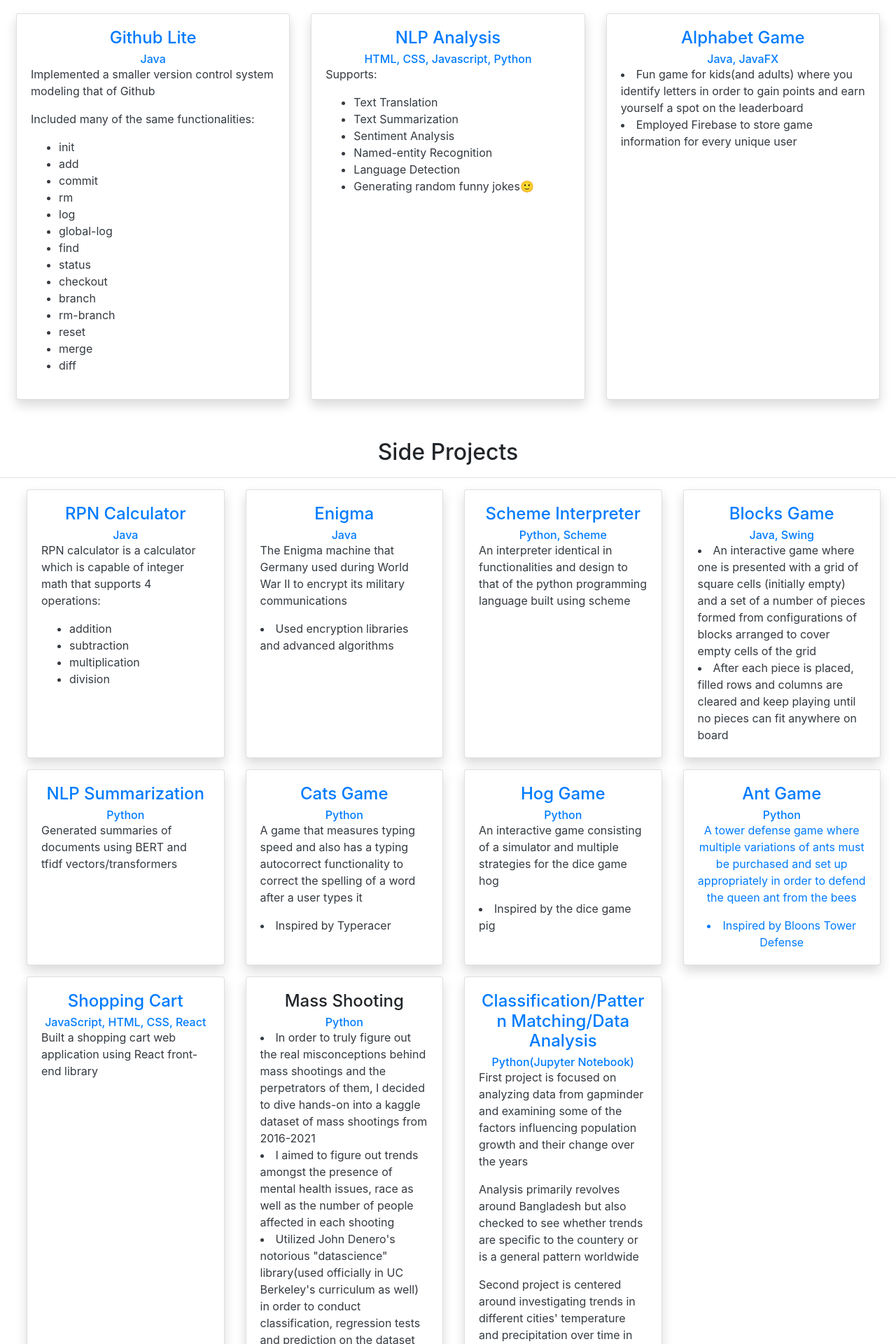
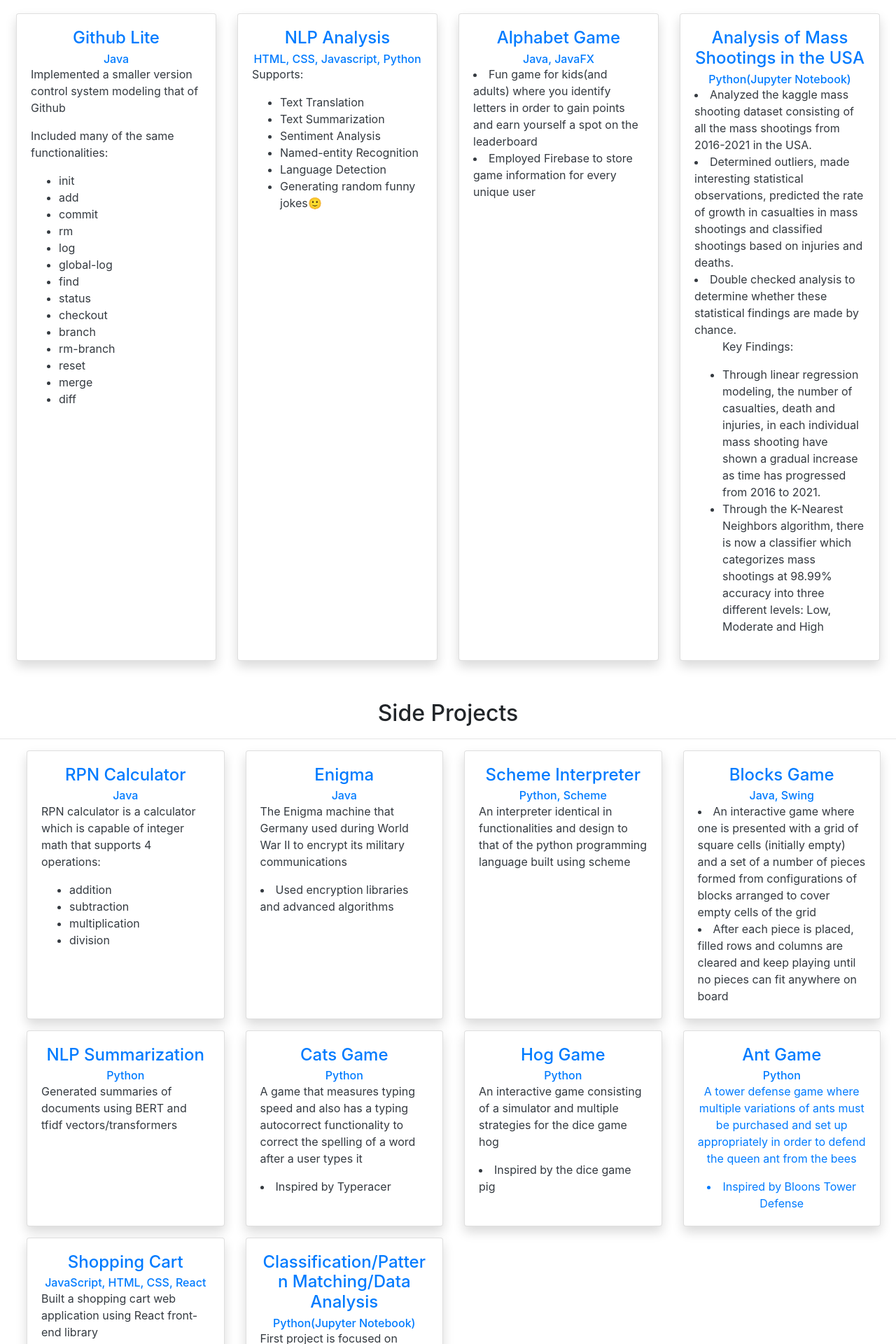
Before and after one commit to srinichrocks/Personal-Website, a Next.js app: page /projects in a window 1280 px wide. Shown: the part 140-2060 px from the top of the page at 70% size. Built offline with nearby package versions, Linux system fonts and the light colour scheme.

Commit message:
Adding mass shooting project

```diff
--- a/src/pages/projects.js
+++ b/src/pages/projects.js
@@ -11,7 +11,7 @@ export default function Projects() {
      <p className='h2 text-center mt-2'>Featured Projects</p>
      <hr/>
      <div className='row mt-4 mx-2 text-center'>
-       <div className='col-sm-4'>
+       <div className='col-sm-3'>
       <a href = "//github.com/srinichrocks/Gitlet" target = "_blank" rel = "noreferrer">
               <motion.div className="card text-center shadow rounded h-100" whileHover={{
                 scale: [1,1.1,1.05],
@@ -58,7 +58,7 @@ export default function Projects() {
               </motion.div>
               </a>
        </div>
-       <div className='col-sm-4'>
+       <div className='col-sm-3'>
        <a href = "https://nlpanalysis.vercel.app/" target = "_blank" rel = "noreferrer">
               <motion.div className="card text-center shadow rounded h-100" whileHover={{
                 scale: [1,1.1,1.05],
@@ -95,7 +95,7 @@ export default function Projects() {
               </motion.div>
               </a>
        </div>
-       <div className='col-sm-4'>
+       <div className='col-sm-3'>
        <a href = "//github.com/srinichrocks/AlphabetGame" target = "_blank" rel = "noreferrer">
               <motion.div className="card text-center shadow rounded h-100" whileHover={{
                 scale: [1,1.1,1.05],
@@ -120,6 +120,42 @@ export default function Projects() {
         <li key = "kaka1">Fun game for kids(and adults) where you identify letters in order to gain points and earn yourself a spot on the leaderboard</li>
         <li key = "kaka2">Employed Firebase to store game information for every unique user</li>
       </section>
+                  </div>
+                </div>
+              </motion.div>
+              </a>
+       </div>
+       <div className='col-sm-3'>
+       <a href = "https://github.com/srinichrocks/Mass-Shootings/blob/master/MassShootings.ipynb" target = "_blank" rel = "noreferrer">
+              <motion.div className="card text-center shadow rounded h-100" whileHover={{
+                scale: [1,1.1,1.05],
+                position: 'relative',
+                rotate: [0,10,-10,0,],
+                filter: [
+                  'hue-rotate(0)',
+                  'hue-rotate(360deg)',
+                  'hue-rotate(45deg)',
+                  'hue-rotate(0)',
+                ],
+                background: 'white',
+                zIndex: 1,
+                transition: {
+                  duration: 1
+                }}}>
+                <div className="card-content">
+                  <div className="card-body">
+                    <h4 className="card-title">Analysis of Mass Shootings in the USA</h4>
+                    <h6 className='card-subtitle text-primary'>Python(Jupyter Notebook)</h6>
+                    <section className='card-text text-left text-dark'>
+                    <li>Analyzed the kaggle mass shooting dataset consisting of all the mass shootings from 2016-2021 in the USA.</li>
+                    <li>Determined outliers, made interesting statistical observations, predicted the rate of growth in casualties in mass shootings and classified shootings based on injuries and deaths.</li>
+                    <li>Double checked analysis to determine whether these statistical findings are made by chance.</li>
+                    <ul>
+                      <p>Key Findings:</p>
+                      <li>Through linear regression modeling, the number of casualties, death and injuries, in each individual mass shooting have shown a gradual increase as time has progressed from 2016 to 2021.</li>
+                      <li>Through the K-Nearest Neighbors algorithm, there is now a classifier which categorizes mass shootings at 98.99% accuracy into three different levels: Low, Moderate and High</li>
+                    </ul>
+                  </section>
                   </div>
                 </div>
               </motion.div>
@@ -406,36 +442,6 @@ export default function Projects() {
             </a>
             </div>
             <div className="col-xl-3 col-sm-6 col-12">
-              <motion.div className="card h-100 shadow rounded" whileHover={{
-                scale: [1,1.1,1.05],
-                position: 'relative',
-                rotate: [0,10,-10,0,],
-                filter: [
-                  'hue-rotate(0)',
-                  'hue-rotate(360deg)',
-                  'hue-rotate(45deg)',
-                  'hue-rotate(0)',
-                ],
-                background: 'white',
-                zIndex: 1,
-                transition: {
-                  duration: 0.5
-                }}}>
-                <div className="card-content">
-                  <div className="card-body">
-                    <h4 className="card-title text-center">Mass Shooting</h4>
-                    <h6 className='card-subtitle text-center text-primary'>Python</h6>
-                    <section className = "card-text text-left text-dark">
-                    <li>In order to truly figure out the real misconceptions behind mass shootings and the perpetrators of them, I decided to dive hands-on into a kaggle dataset of mass shootings from 2016-2021</li>
-                    <li>I aimed to figure out trends amongst the presence of mental health issues, race as well as the number of people affected in each shooting</li>
-                    <li>Utilized John Denero's notorious "datascience" library(used officially in UC Berkeley's curriculum as well) in order to conduct classification, regression tests and prediction on the dataset</li>
-                    </section>
-                    <button type = "button" className = "btn btn-dark mt-2" disabledtarget = "_blank">In progress</button>
-                  </div>
-                </div>
-              </motion.div>
-            </div>
-            <div className="col-xl-3 col-sm-6 col-12">
             <a href = "https://github.com/srinichrocks/data8-projects" target = "_blank" rel = "noreferrer">
             <motion.div className="card text-center shadow rounded h-100" whileHover={{
                 scale: [1,1.1,1.05],
```
